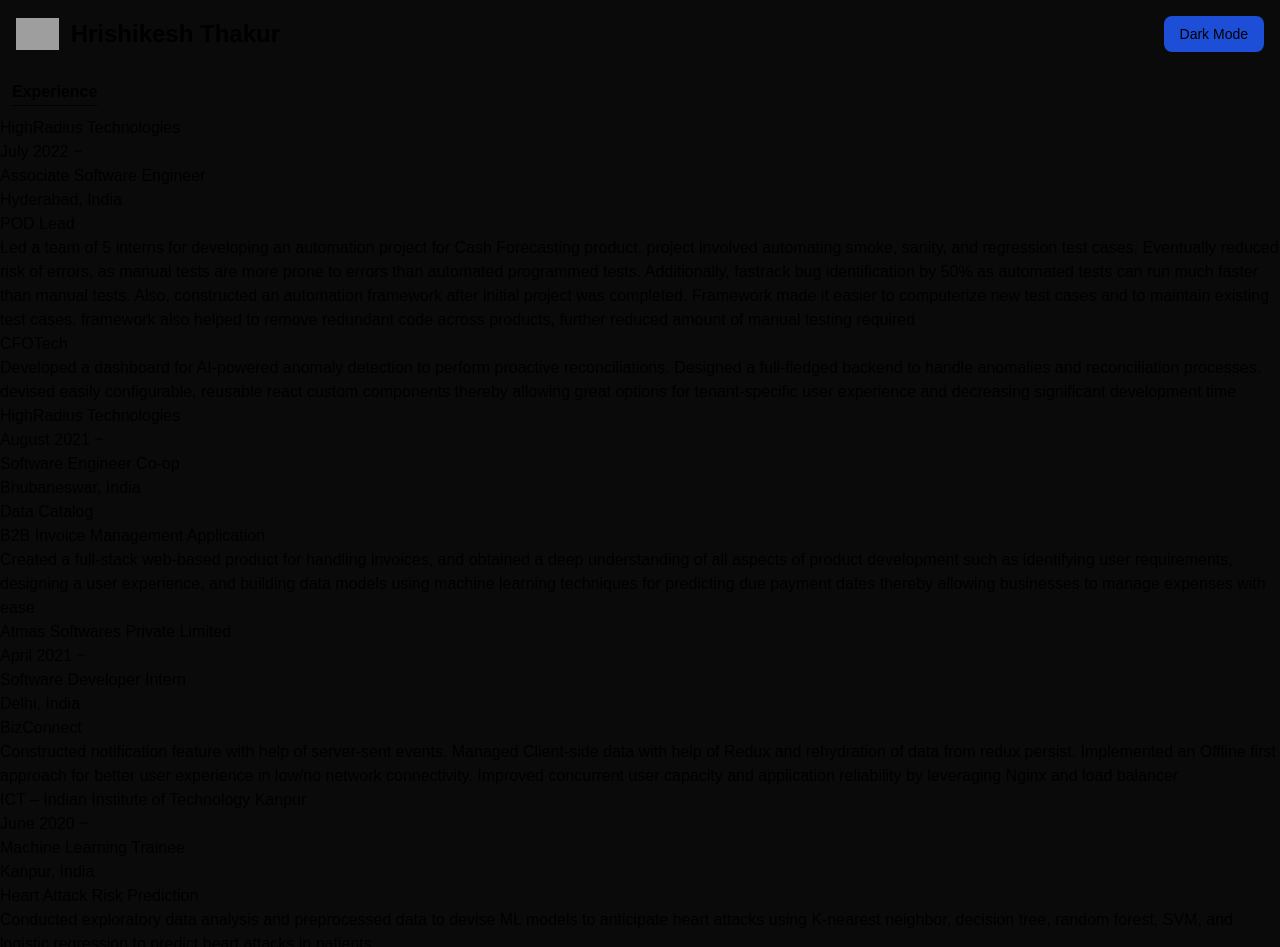
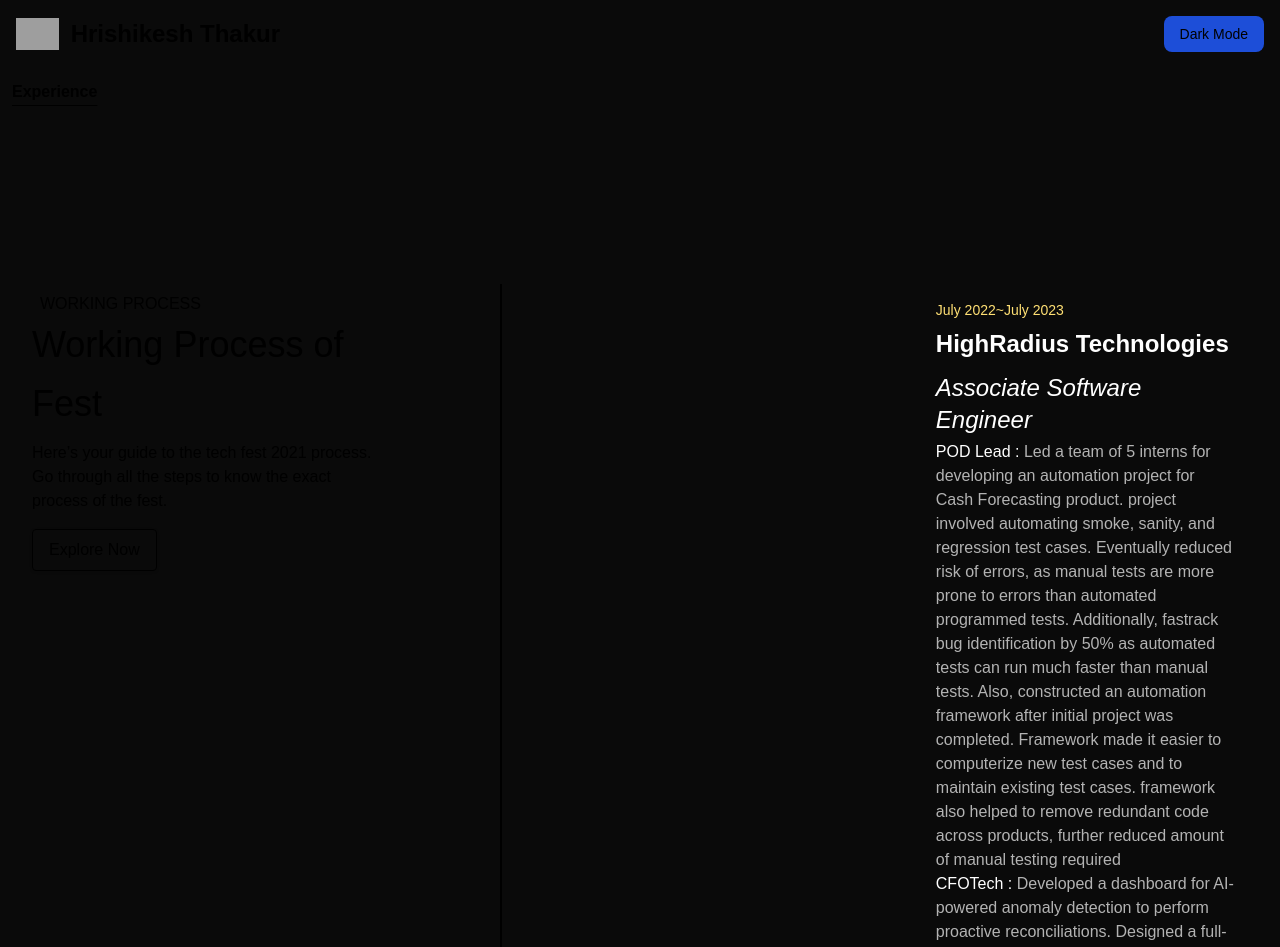
Before and after one commit to hrishikesh2708/portfolio, a React (Create React App) app: page / in a window 1280 px wide. Shown: the top 947 px of the page. Built offline with nearby package versions, Linux system fonts and the light colour scheme; grey boxes are pictures that could not be loaded.

Commit message:
updated experience styling

```diff
--- a/src/components/Experience.js
+++ b/src/components/Experience.js
@@ -44,7 +44,14 @@
       role: "Software Engineer Co-op",
       attachments: "",
       project: [
-        { title: "Data Catalog", discription: "" },
+        {
+          title: "Data Catalog",
+          discription: `Developed data catalog product to provide a centralized data ingestion framework for applications to
+        consume without having to build and maintain. leveraged spring boot and hibernate for building backend APIs. Generated
+        flow to ingest large volumes of data from ERPs.Also, computerized various data ingestion steps such as file processing, and
+        historical and incremental data updates thereby cutting down significant time required to manually transfer and supervise
+        files/data`,
+        },
         {
           title: " B2B Invoice Management Application",
           discription: ` Created a full-stack web-based product for handling invoices, and obtained a
@@ -92,31 +99,108 @@
       <h4 class="text-md font-bold dark:text-white p-1 m-2 underline underline-offset-8">
         Experience
       </h4>
-      <div>
-        {content.map((element) => {
-          return (
-            <div>
-              <p>{element.company}</p>
-              <p>
+      <section>
+        <div class="bg-black text-white py-8">
+          <div class="container mx-auto flex flex-col items-start md:flex-row my-12 md:my-24">
+            <div class="flex flex-col w-full sticky md:top-36 lg:w-1/3 mt-2 md:mt-12 px-8">
+              <p class="ml-2 text-yellow-300 uppercase tracking-loose">
+                Working Process
+              </p>
+              <p class="text-3xl md:text-4xl leading-normal md:leading-relaxed mb-2">
+                Working Process of Fest
+              </p>
+              <p class="text-sm md:text-base text-gray-50 mb-4">
+                Here’s your guide to the tech fest 2021 process. Go through all
+                the steps to know the exact process of the fest.
+              </p>
+              <a
+                href="#"
+                class="bg-transparent mr-auto hover:bg-yellow-300 text-yellow-300 hover:text-white rounded shadow hover:shadow-lg py-2 px-4 border border-yellow-300 hover:border-transparent"
+              >
+                Explore Now
+              </a>
+            </div>
+            <div class="ml-0 md:ml-12 lg:w-2/3 sticky">
+              <div class="container mx-auto w-full h-full">
+                <div class="relative wrap overflow-hidden p-10 h-full">
+                  <div
+                    class="border-2-2 border-yellow-555 absolute h-full border"
+                    // style="right: 50%; border: 2px solid #FFC100; border-radius: 1%;"
+                  ></div>
+                  <div
+                    class="border-2-2 border-yellow-555 absolute h-full border"
+                    // style="left: 50%; border: 2px solid #FFC100; border-radius: 1%;"
+                  ></div>
+                  {content.map((element, index) => {
+                    return index % 2 === 0 ? (
+                      <>
+                        <div class="mb-8 flex justify-between items-center w-full right-timeline text-shade-1">
+                          <div class="order-1 w-5/12"></div>
+                          <div class="order-1  w-5/12 px-1 py-4 text-left">
+                            <p class="mb-2 text-sm text-accent-2">
                               {element.startDate}
-                {` ~ `}
-                {element.endDateD}
+                              {`~`}
+                              {element?.endDate}
                             </p>
-              <p>{element.role}</p>
-              <p>{element.location}</p>
+                            <h4 class="mb-3 font-bold text-md md:text-2xl">
+                              {element?.company}
+                            </h4>
+                            <h4 class="mb-1 italic text-xs md:text-2xl">
+                              {element?.role}
+                            </h4>
                             {element?.project.map((ele) => {
                               return (
-                  <div>
-                    <p>{ele?.title}</p>
-                    <p>{ele?.discription}</p>
-                    <p>{ele?.attachments}</p>
-                  </div>
+                                <p class="text-xs md:text-base leading-snug text-shade-1 text-opacity-100">
+                                  {ele?.title}
+                                  {` : `}
+                                  <span class="text-xs md:text-base leading-snug text-shade-2 text-opacity-100">
+                                    {ele?.discription}
+                                  </span>
+                                </p>
                               );
                             })}
                           </div>
+                        </div>
+                      </>
+                    ) : (
+                      <>
+                        <div class="mb-8 flex justify-between flex-row-reverse items-center w-full left-timeline text-shade-1">
+                          <div class="order-1 w-5/12"></div>
+                          <div class="order-1 w-5/12 px-1 py-4 text-right">
+                            <p class="mb-2 text-sm text-accent-2">
+                              {element.startDate}
+                              {`~`}
+                              {element?.endDate}
+                            </p>
+                            <h4 class="mb-3 font-bold text-md md:text-2xl">
+                              {element?.company}
+                            </h4>
+                            <h4 class="mb-1 italic text-xs md:text-2xl">
+                              {element?.role}
+                            </h4>
+                            {element?.project.map((ele) => {
+                              return (
+                                <p class="text-xs md:text-base leading-snug text-shade-1 text-opacity-100">
+                                  {ele?.title}
+                                  {` : `}
+                                  <span class="text-xs md:text-base leading-snug text-shade-2 text-opacity-100">
+                                    {ele?.discription}
+                                  </span>
+                                </p>
                               );
                             })}
                           </div>
+                        </div>
+                      </>
+                    );
+                  })}
+                </div>
+                {/* <img class="mx-auto -mt-36 md:-mt-36" src="https://user-images.githubusercontent.com/54521023/116968861-ef21a000-acd2-11eb-95ac-a34b5b490265.png" /> */}
+              </div>
+            </div>
+          </div>
+        </div>
+      </section>
     </div>
   );
 }
```
Lines whose indentation alone changed are shown as unchanged.
